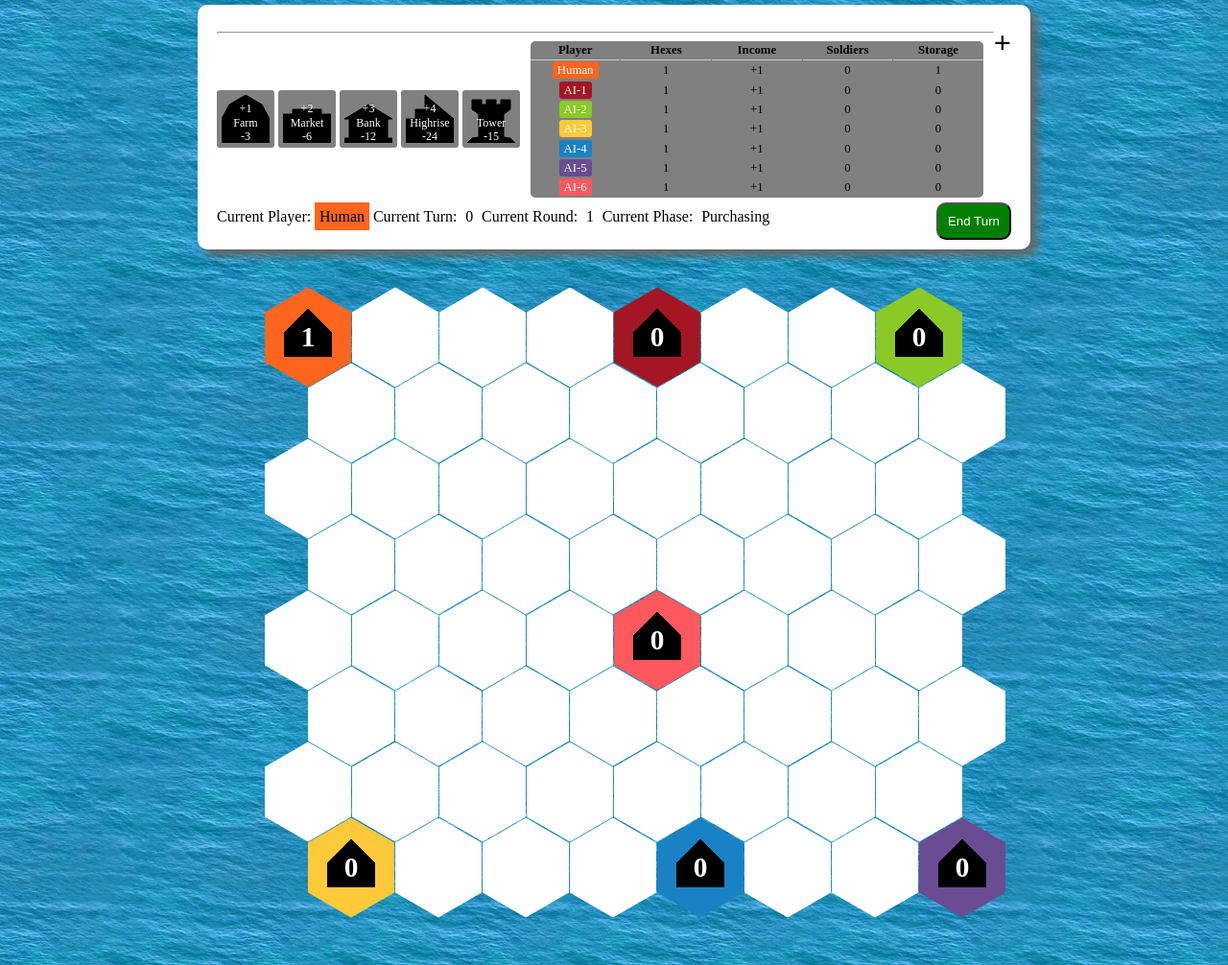
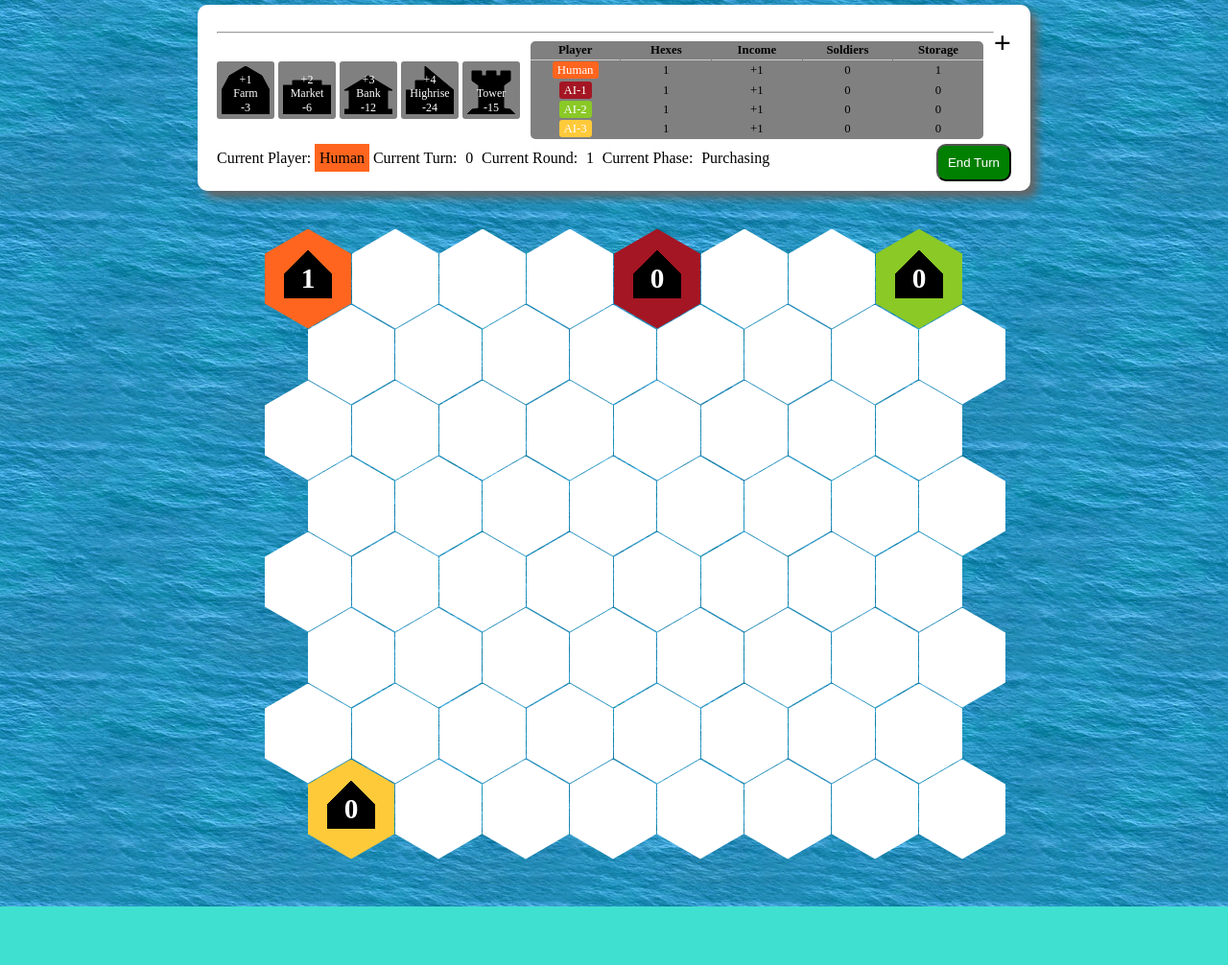
Before and after one commit to kevinhlyman/numeralEmpire, a plain HTML site: page index.html in a window 1280 px wide. Shown: the whole page at 96% size. After the commit the page ends 945 px from the top, so only its background shows below. Drawn offline with Linux system fonts and the light colour scheme.

Commit message:
Dynamic player count

```diff
--- a/HexWorld.js
+++ b/HexWorld.js
@@ -31,9 +31,34 @@ class HexWorld {
     }
 
     this.#players = players;
-    roundsToPlay = roundsToPlay * 1;
-    // Figure out how many rounds to play. If rounds to play is 0 then that means ther is no limit.
-    if (roundsToPlay !== 0) {
+    this.#roundsToPlay = this.calculateRoundsToPlay(roundsToPlay);
+
+    // Define possible starting positions
+    const startingPositions = [
+      { r: top, q: left },      // Player 1 (Human)
+      { r: top, q: middle },    // Player 2
+      { r: top, q: right },     // Player 3
+      { r: bottom, q: left },   // Player 4
+      { r: bottom, q: middle }, // Player 5
+      { r: bottom, q: right },  // Player 6
+      { r: center, q: middle }, // Player 7
+    ];
+
+    // Assign starting positions based on number of players
+    players.forEach((player, index) => {
+      if (index < startingPositions.length) {
+        const pos = startingPositions[index];
+        console.log(`player${index + 1}`, `${pos.r}, ${pos.q}`);
+        this.#worldMap[pos.r][pos.q].playerOwner = player;
+        this.#worldMap[pos.r][pos.q].hexImprovement = hexImprovementType.HOME;
+      }
+    });
+  }
+
+  calculateRoundsToPlay(roundsToPlay) {
+    if (roundsToPlay === 0) {
+      return 0; // No limit
+    }
     // What we want is to not set the turn count limit to exactly what the user said.
     // But to instead set it to something random that's relatively close to what they said.
     // This way the player doesn't actually know when the game ends, but does have a general idea.
@@ -41,39 +66,7 @@ class HexWorld {
     let k = Math.ceil(roundsToPlay * 0.1);
     let min = roundsToPlay - k;
     let max = roundsToPlay + k;
-      let randomRoundsToPlay =
-        Math.floor(Math.random() * (max - min + 1)) + min;
-      this.#roundsToPlay = randomRoundsToPlay;
-    }
-
-    // This is just baked in and hard coded for now
-    console.log("player1", `${top}, ${left}`);
-    this.#worldMap[top][left].playerOwner = players[0];
-    this.#worldMap[top][left].hexImprovement = hexImprovementType.HOME;
-
-    console.log("player2", `${top}, ${middle}`);
-    this.#worldMap[top][middle].playerOwner = players[1];
-    this.#worldMap[top][middle].hexImprovement = hexImprovementType.HOME;
-
-    console.log("player3", `${top}, ${right}`);
-    this.#worldMap[top][right].playerOwner = players[2];
-    this.#worldMap[top][right].hexImprovement = hexImprovementType.HOME;
-
-    console.log("player4", `${bottom}, ${left}`);
-    this.#worldMap[bottom][left].playerOwner = players[3];
-    this.#worldMap[bottom][left].hexImprovement = hexImprovementType.HOME;
-
-    console.log("player5", `${bottom}, ${middle}`);
-    this.#worldMap[bottom][middle].playerOwner = players[4];
-    this.#worldMap[bottom][middle].hexImprovement = hexImprovementType.HOME;
-
-    console.log("player6", `${bottom}, ${right}`);
-    this.#worldMap[bottom][right].playerOwner = players[5];
-    this.#worldMap[bottom][right].hexImprovement = hexImprovementType.HOME;
-
-    console.log("player7", `${center}, ${middle}`);
-    this.#worldMap[center][middle].playerOwner = players[6];
-    this.#worldMap[center][middle].hexImprovement = hexImprovementType.HOME;
+    return Math.floor(Math.random() * (max - min + 1)) + min;
   }
 
   get roundsToPlay() {
--- a/index.html
+++ b/index.html
@@ -15,7 +15,9 @@
           <label for="columnsInput">Columns:</label>
           <input type="number" name="columnsInput" id="columnsInput" value="8"/>
           <label for="roundsInput">Rounds:</label>
-          <input type="number" name="roundsInput" id="roundsInput" value="10">
+          <input type="number" name="roundsInput" id="roundsInput" value="10"/>
+          <label for="playerCountInput">Number of Players:</label>
+          <input type="number" name="playerCountInput" id="playerCountInput" value="4" min="2" max="7"/>
           <label for="includeCoords">Include Coords:</label>
           <input type="checkbox" name="includeCoords" id="includeCoords"/>
           <button id="btnMakeWorld" type="button">Make it!</button>
--- a/index.js
+++ b/index.js
@@ -49,15 +49,13 @@ closeModalButton.addEventListener('click',function(){
 
 //Create a new array of arrays based off of the what the user set in the menu fields
 function createWorld() {
-    let players = [
-        new HumanPlayer('Human', 'var(--player1-background)'),
-        new ComputerPlayer('AI-1', 'var(--player2-background)'),
-        new ComputerPlayer('AI-2', 'var(--player3-background)'),
-        new ComputerPlayer('AI-3', 'var(--player4-background)'),
-        new ComputerPlayer('AI-4', 'var(--player5-background)'),
-        new ComputerPlayer('AI-5', 'var(--player6-background)'),
-        new ComputerPlayer('AI-6', 'var(--player7-background)')
-    ];
+    let playerCount = Math.min(Math.max(2, parseInt(document.getElementById('playerCountInput').value)), 7);
+    let players = [new HumanPlayer('Human', 'var(--player1-background)')];
+
+    // Add computer players based on selected count
+    for (let i = 1; i < playerCount; i++) {
+        players.push(new ComputerPlayer(`AI-${i}`, `var(--player${i + 1}-background)`));
+    }
 
     gameState = new GameState();
     gameState.setPlayers(players);
```
Lines whose indentation alone changed are shown as unchanged.
